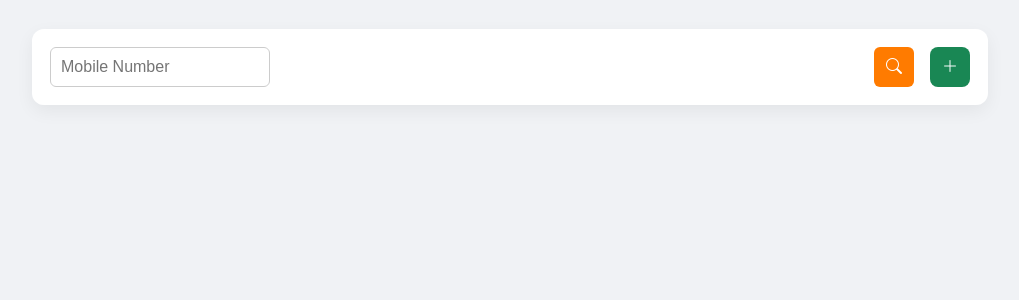
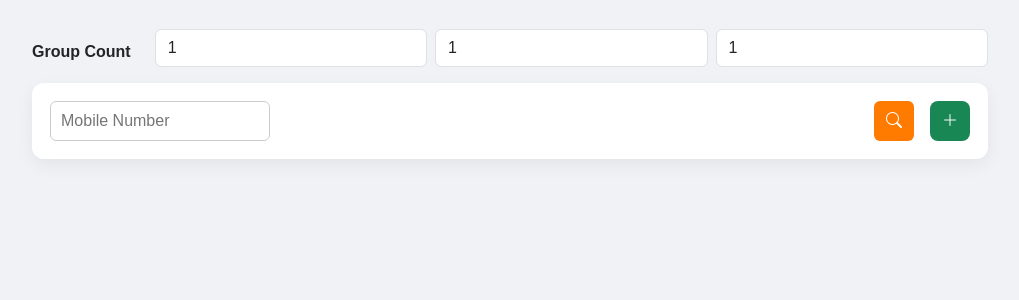
Before and after one commit to poultryprj/Yatra_darshan, a Django app: template templates/Registration1.html in a window 1280 px wide. Shown: the part 55-355 px from the top of the page, without its empty margins (130-1149 px from the left). Run offline with Django 5.2, Linux system fonts and the light colour scheme; the template is opened without the code that fills it: most values are stand-ins (such as "Sample title", 1, 10 or a date in 2020).

Commit message:
new flow

```diff
--- a/Yatra_darshan/settings.py
+++ b/Yatra_darshan/settings.py
@@ -134,9 +134,9 @@ STATICFILES_DIRS = [
     # BASE_DIR / 'static'
     BASE_DIR / 'Yatra_darshan/static'
 ]
+
 STATIC_ROOT = BASE_DIR / 'staticfiles'
 MEDIA_ROOT = BASE_DIR / 'images'
-
 
 CORS_ALLOWED_ORIGINS = [
     "http://localhost:8003",
--- a/templates/Registration1.html
+++ b/templates/Registration1.html
@@ -345,6 +345,29 @@
 
 <!-- main content -->
 <div class="container-reg">
+
+  <!-- Row with 3 count inputs -->
+  <!-- Row with 3 count inputs -->
+<div class="row mb-2 align-items-center">
+  <!-- Label -->
+  <div class="col-auto">
+    <label for="Count1" class="col-form-label fw-bold">Group Count</label>
+  </div>
+
+  <!-- 3 inputs -->
+  <div class="col">
+    <div class="d-flex gap-2">
+      <input id="Count1" type="number" class="form-control" value="1">
+      <input id="Count2" type="number" class="form-control" value="1" >
+      <input id="Count3" type="number" class="form-control" value="1" >
+    </div>
+    <!-- ✅ Message area below inputs -->
+    <div id="countMessage" class="mt-2 text-danger fw-bold"></div>
+  </div>
+</div>
+
+
+
   <div class="card-main">
 
     <!-- search + add -->
@@ -1388,6 +1411,7 @@ document.addEventListener("DOMContentLoaded", () => {
         btnBookTicket.disabled = true;
         btnBookTicket.innerText = "Booking...";
 
+
         const allUsersYatras = getAllUsersYatras();
         if (!allUsersYatras || Object.keys(allUsersYatras).length === 0) {
           alert("Please select at least one yatra before booking.");
@@ -1416,6 +1440,10 @@ document.addEventListener("DOMContentLoaded", () => {
         fd.append("DiscountReason", document.getElementById("DiscountReason")?.value || "");
         fd.append("PaymentId", document.getElementById("PaymentId")?.value || "");
         fd.append("PaymentMode", paymentMode.value || ""); // cash / upi
+        // Add Count values
+        fd.append("Count1", document.getElementById("Count1")?.value || "0");
+        fd.append("Count2", document.getElementById("Count2")?.value || "0");
+        fd.append("Count3", document.getElementById("Count3")?.value || "0");
 
         // ✅ NEW: Check payment mode selected
         if (!paymentMode.value) {
@@ -1460,11 +1488,33 @@ document.addEventListener("DOMContentLoaded", () => {
         console.log("Book Ticket Response:", data);
 
         if (data.message_code === 1000) {
+          // ✅ Fill counts from API response if available
+          if (data.message_data) {
+            const counts = {
+              Count1: data.message_data.GroupCount || 0,
+              Count2: data.message_data.CurrentTicket || 0,
+              Count3: data.message_data.BalanceTicket || 0
+            };
+
+            // Update input values
+            document.getElementById("Count1").value = counts.Count1;
+            document.getElementById("Count2").value = counts.Count2;
+            document.getElementById("Count3").value = counts.Count3;
+
+            // ✅ Save them into sessionStorage immediately
+            Object.keys(counts).forEach(id => {
+              sessionStorage.setItem(id, counts[id]);
+            });
+          }
+
+          console.log("✅ Updated counts saved to sessionStorage:", data.message_data);
+
           alert("✅ Tickets booked successfully!");
           location.reload();
         } else {
           alert(`⚠️ Booking failed: ${data.message_text}`);
         }
+
 
       } catch (error) {
         console.error("Booking error:", error);
@@ -1638,11 +1688,55 @@ function renderSelectedYatras(searchResults = null, searchMobile = null) {
 </script>
 <script>
 document.addEventListener("DOMContentLoaded", () => {
-  // ✅ Clear all localStorage on page reload
+  const ids = ["Count1", "Count2", "Count3"];
+  const msgBox = document.getElementById("countMessage");
+
+  // ✅ Restore counts from sessionStorage or default to 1
+  ids.forEach(id => {
+    let savedValue = sessionStorage.getItem(id);
+    if (savedValue === null) {
+      savedValue = 1;
+      sessionStorage.setItem(id, 1);
+    }
+    document.getElementById(id).value = savedValue;
+  });
+
+  // ✅ Check conditions
+  let values = ids.map(id => parseInt(sessionStorage.getItem(id) || 0));
+
+  if (values.every(v => v === 0)) {
+    msgBox.textContent = "Group is Over";
+    values = [1, 1, 1];
+    ids.forEach((id, i) => {
+      document.getElementById(id).value = values[i];
+      sessionStorage.setItem(id, values[i]);
+    });
+    // keep editable
+    ids.forEach(id => (document.getElementById(id).disabled = false));
+  } else if (values[0] > 1) {
+    // disable all if first box > 1
+    ids.forEach(id => (document.getElementById(id).disabled = true));
+    msgBox.textContent = " ";
+  } else {
+    // keep editable in all other cases
+    ids.forEach(id => (document.getElementById(id).disabled = false));
+    msgBox.textContent = "";
+  }
+
+  // ✅ Save on input if editable
+  ids.forEach(id => {
+    document.getElementById(id).addEventListener("input", e => {
+      if (!e.target.disabled) {
+        sessionStorage.setItem(id, e.target.value);
+      }
+    });
+  });
+
+  // ✅ Clear only localStorage, not sessionStorage
   localStorage.clear();
-  console.log("All localStorage cleared on page reload!");
 });
 </script>
 
+
 </body>
 </html>
```
Also changed, not shown: darshan_yatra/views.py (+17 -13 lines), 1 other file.
